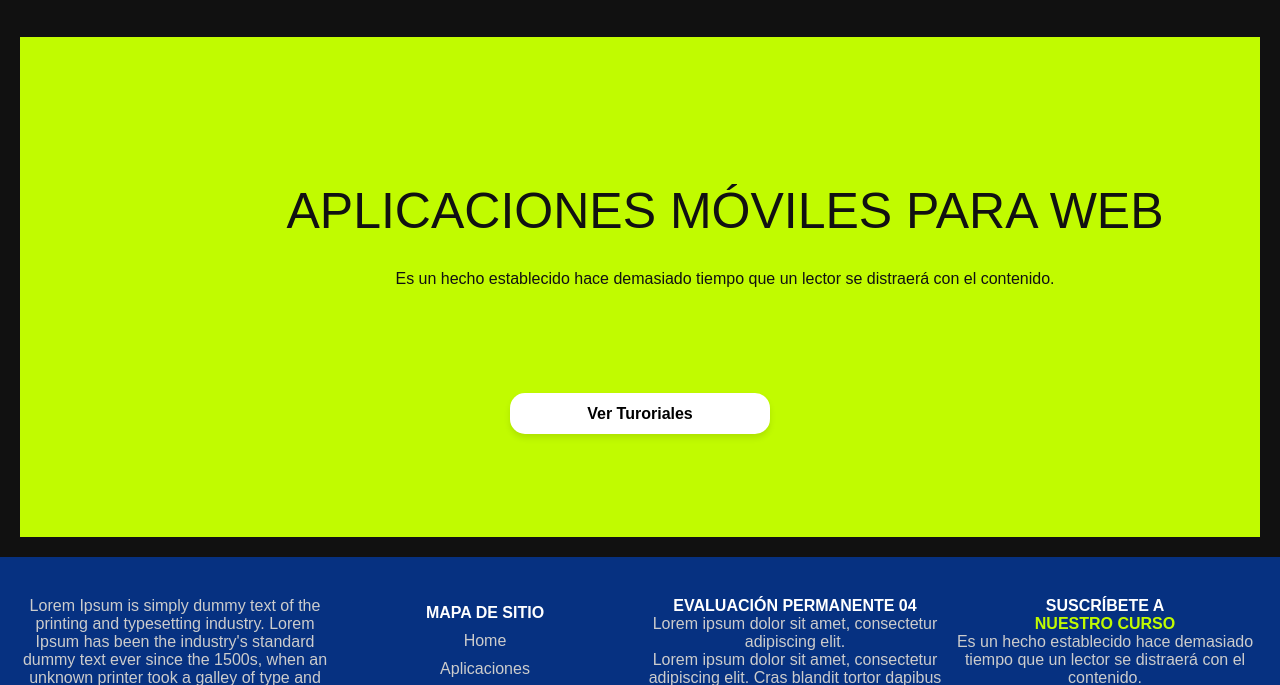
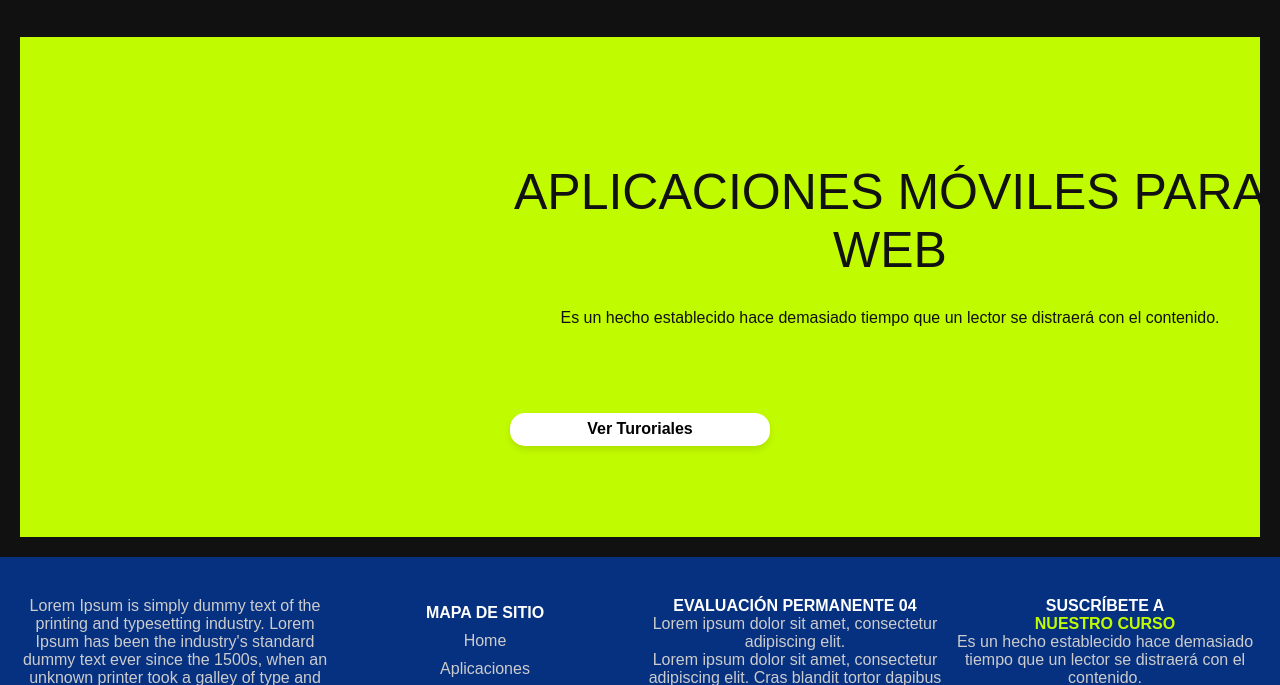
Before and after one commit to helmerNM/helmerNM.git.io, a plain HTML site: page tutos.html in a window 1280 px wide. Shown: the part 2056-2741 px from the top of the page. Drawn offline with Linux system fonts and the light colour scheme.

Commit message:
try again

```diff
--- a/css/estilotutos.css
+++ b/css/estilotutos.css
@@ -431,6 +431,7 @@ main {
   align-items: center;
   text-align: center;
 }
+
 .grid-content h2 {
   color: #111;
   font-size: 50px;
@@ -439,6 +440,27 @@ main {
 }
 
 .grid-content p {
+  width: 100%;
+  color: #111;
+}
+
+.grid-content2 {
+  text-align: center;
+  margin-bottom: 20px;
+  padding-left: 500px;
+  width: 1300px;
+  align-items: center;
+  text-align: center;
+}
+
+.grid-content2 h2 {
+  color: #111;
+  font-size: 50px;
+  font-weight: lighter;
+  padding-bottom: 30px;
+}
+
+.grid-content2 p {
   width: 100%;
   color: #111;
 }
--- a/tutos.html
+++ b/tutos.html
@@ -157,7 +157,7 @@
         <section class="grid2">
           <div class="grid-header"></div>
           <div class="grid-text">
-            <div class="grid-content">
+            <div class="grid-content2">
               <h2>APLICACIONES MÓVILES PARA WEB</h2>
               <p>
                 Es un hecho establecido hace demasiado tiempo que un lector se
```
